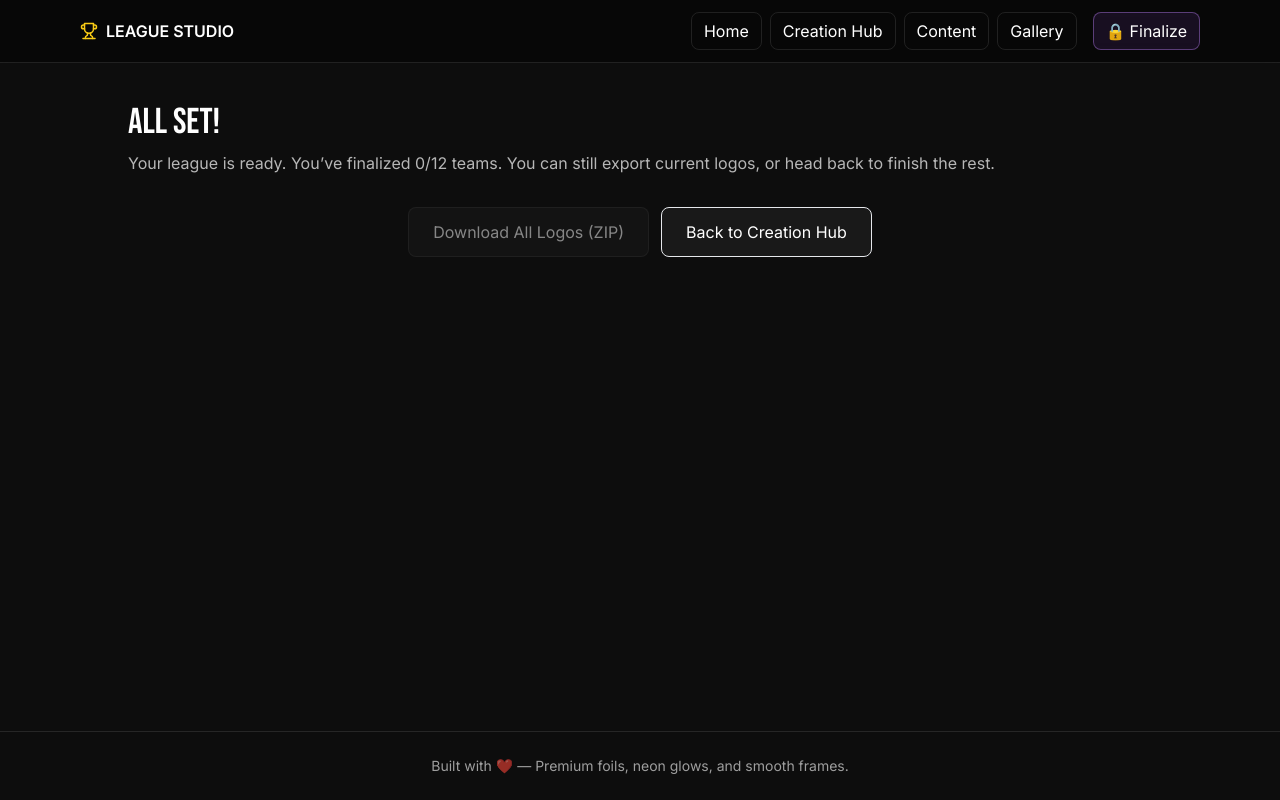
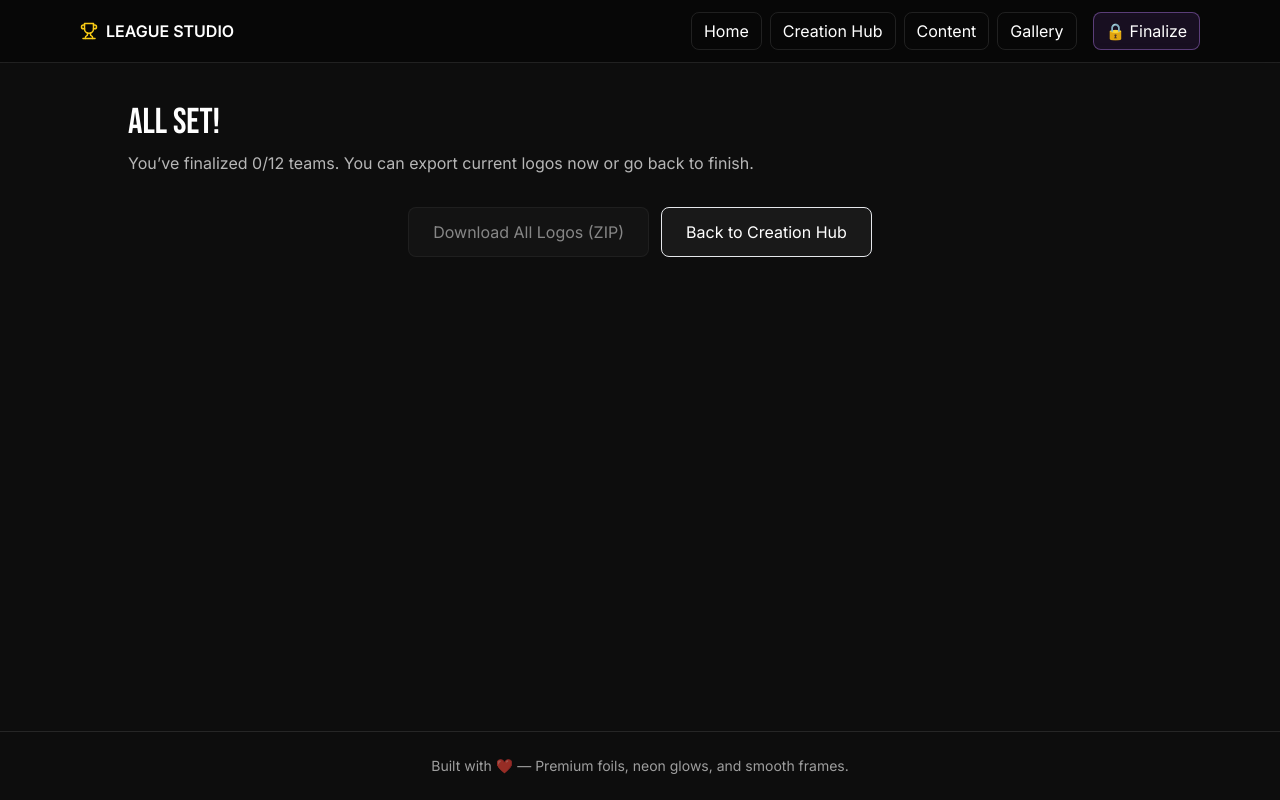
Before and after one commit to nmortimer/NewShellFantasy, a Next.js app: page /complete in a window 1280 px wide. Built offline with nearby package versions, Linux system fonts and the light colour scheme.

Commit message:
Update page.tsx

```diff
--- a/app/complete/page.tsx
+++ b/app/complete/page.tsx
@@ -7,26 +7,34 @@ import { downloadAllLogosZip } from "@/lib/export";
 export default function CompletePage() {
   const { teams, leagueId, leagueName, finalizedCount } = useLeagueStore();
 
-  const done = useMemo(() => finalizedCount >= 12, [finalizedCount]);
-  const downloadable = useMemo(() => teams.filter((t) => !!t.logo), [teams]);
+  // Only include teams that actually have a logo and assert logo as string
+  const exportable = useMemo(
+    () =>
+      teams
+        .filter((t) => !!t.logo)
+        .map((t) => ({ id: t.id, name: t.name, logo: t.logo as string })),
+    [teams]
+  );
+
+  const allDone = finalizedCount >= 12;
 
   return (
     <main className="px-6 py-10">
       <div className="max-w-5xl mx-auto">
         <h1 className="font-poster text-4xl mb-2">All Set!</h1>
         <p className="text-white/70">
-          {leagueName ? `League: ${leagueName}` : "Your league is ready."}{" "}
-          {done
-            ? "All teams are finalized — you can export everything below."
-            : `You’ve finalized ${finalizedCount}/12 teams. You can still export current logos, or head back to finish the rest.`}
+          {leagueName ? `League: ${leagueName}. ` : ""}
+          {allDone
+            ? "All teams are finalized — export your assets below."
+            : `You’ve finalized ${finalizedCount}/12 teams. You can export current logos now or go back to finish.`}
         </p>
 
         <div className="mt-8 flex gap-3 justify-center">
           <button
-            onClick={() => downloadAllLogosZip(teams, leagueId)}
-            disabled={downloadable.length === 0}
+            onClick={() => downloadAllLogosZip(exportable, leagueId)}
+            disabled={exportable.length === 0}
             className={`px-6 py-3 rounded-lg border transition ${
-              downloadable.length === 0
+              exportable.length === 0
                 ? "opacity-50 cursor-not-allowed border-white/10 bg-white/5"
                 : "bg-foil-cyan/20 border-foil-cyan/40 hover:shadow-neon-cyan"
             }`}
```
